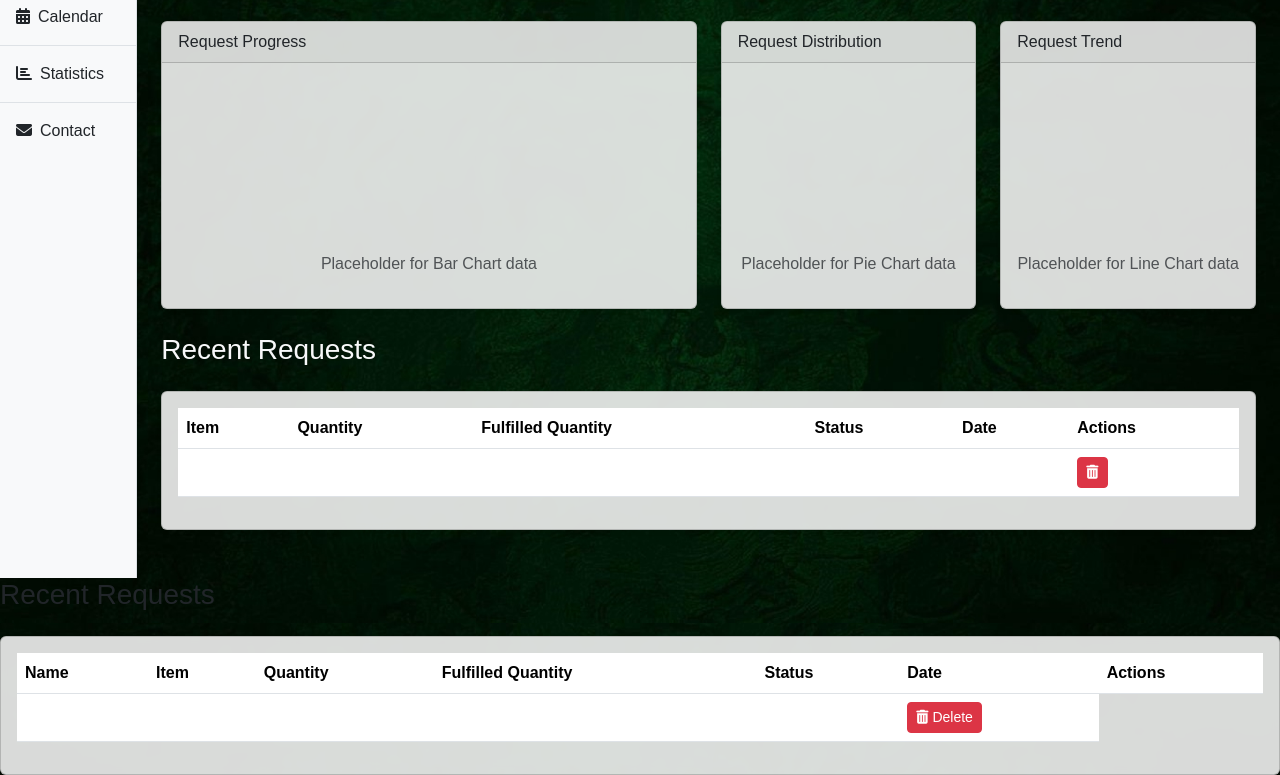
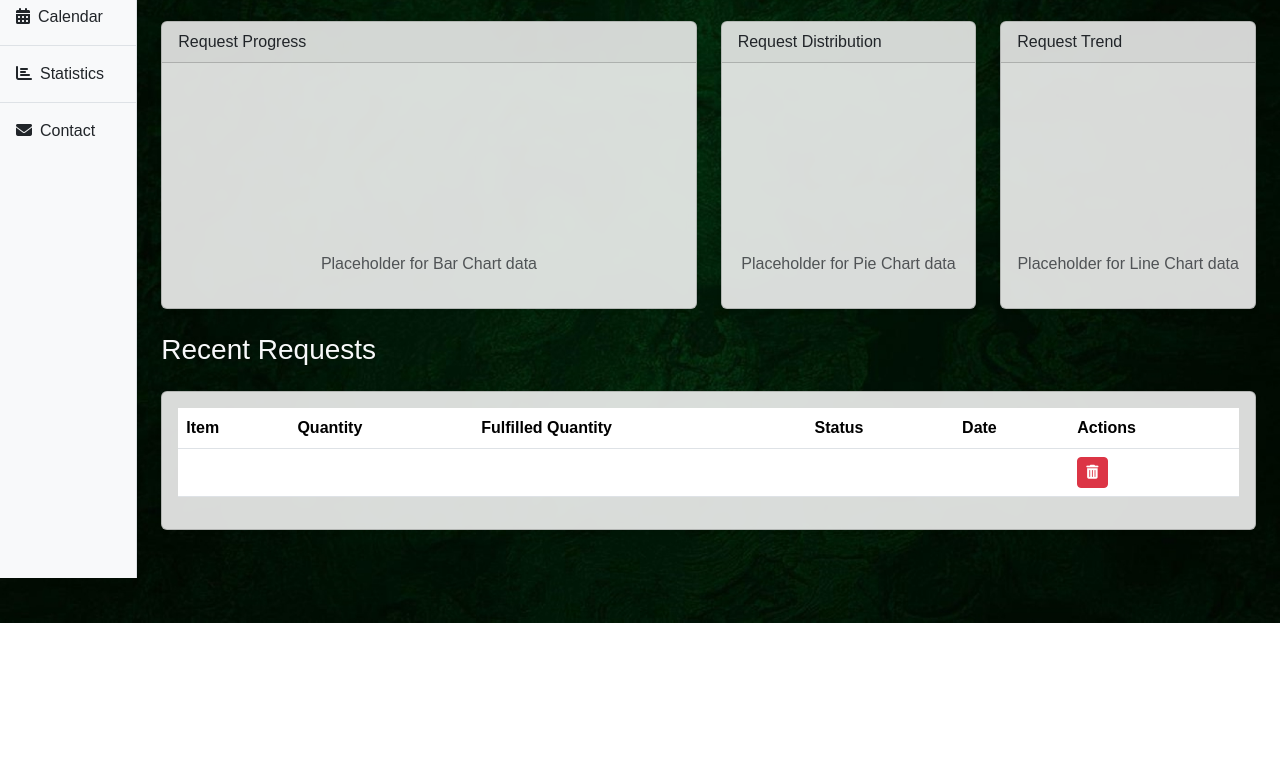
Before and after one commit to ShaunMadziva/project-sharewise, a website with bundled scripts: page Client/schooldash.html in a window 1280 px wide. Shown: the part 177-952 px from the top of the page. After the commit the page ends 800 px from the top, so only its background shows below. Built offline with nearby package versions, Linux system fonts and the light colour scheme; a small style sheet from the web is missing.

Commit message:
fix schooldash.html

```diff
--- a/Client/schooldash.html
+++ b/Client/schooldash.html
@@ -154,43 +154,6 @@
               </div>
             </div>
           </div>
-
-          <div class="d-flex justify-content-between align-items-center mb-3">
-            <h3>Recent Requests</h3>
-          </div>
-          <div class="card shadow-sm mb-4">
-            <div class="card-body">
-              <div class="table-responsive">
-                <table class="table table-hover">
-                  <thead>
-                    <tr>
-                      <th>Name</th>
-                      <th>Item</th>
-                      <th>Quantity</th>
-                      <th>Fulfilled Quantity</th>
-                      <th>Status</th>
-                      <th>Date</th>
-                      <th>Actions</th>
-                    </tr>
-                  </thead>
-                  <tbody id="requests-table-body">
-                    <tr>
-                      <td></td>
-                      <td></td>
-                      <td></td>
-                      <td></td>
-                      <td></td>
-                      <td>
-                        <button class="btn btn-sm btn-danger">
-                          <i class="fas fa-trash-alt"></i> Delete
-                        </button>
-                      </td>
-                    </tr>
-                  </tbody>
-                </table>
-              </div>
-            </div>
-          </div>
         </div>
       </div>
     </div>
```
